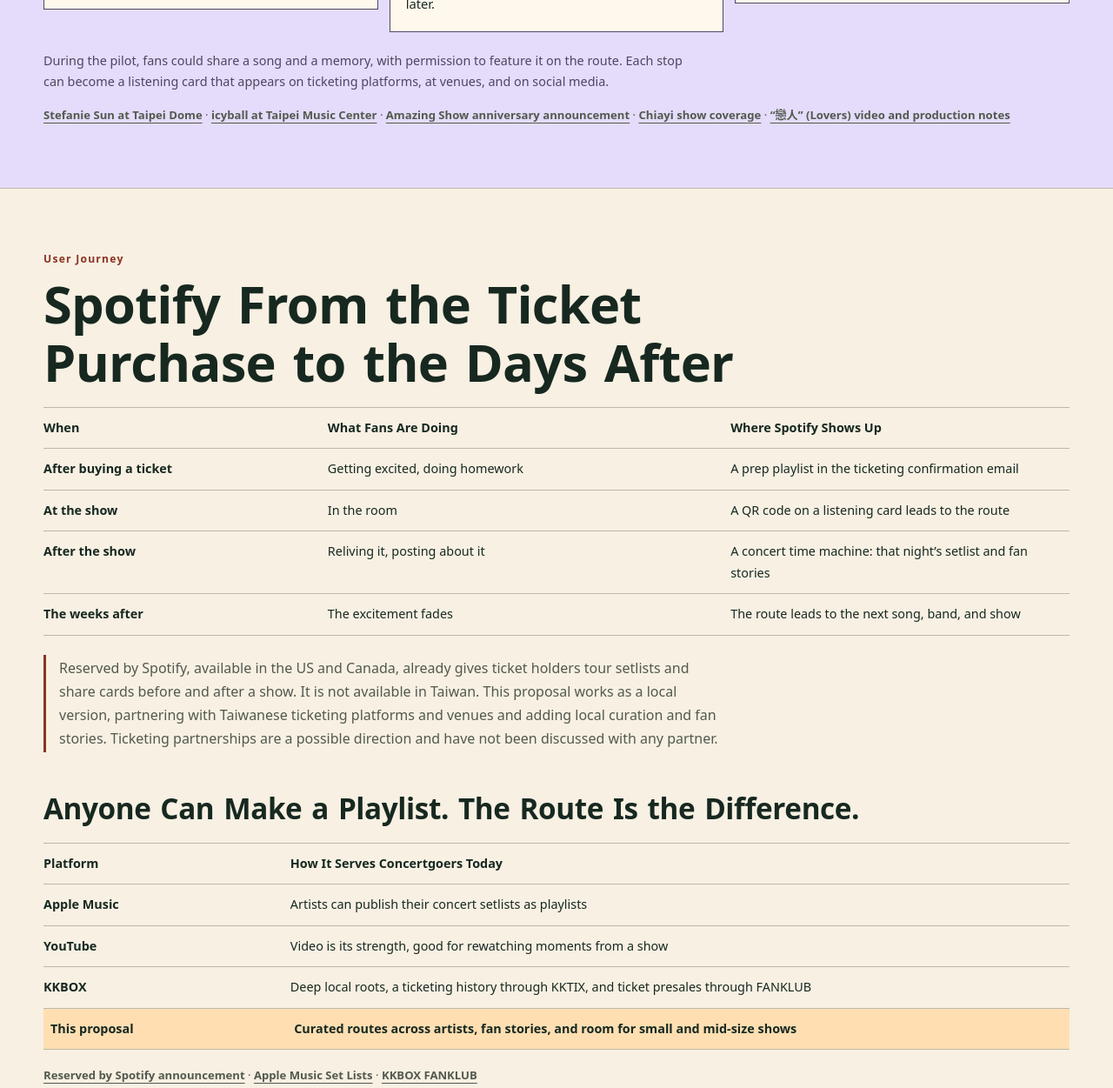
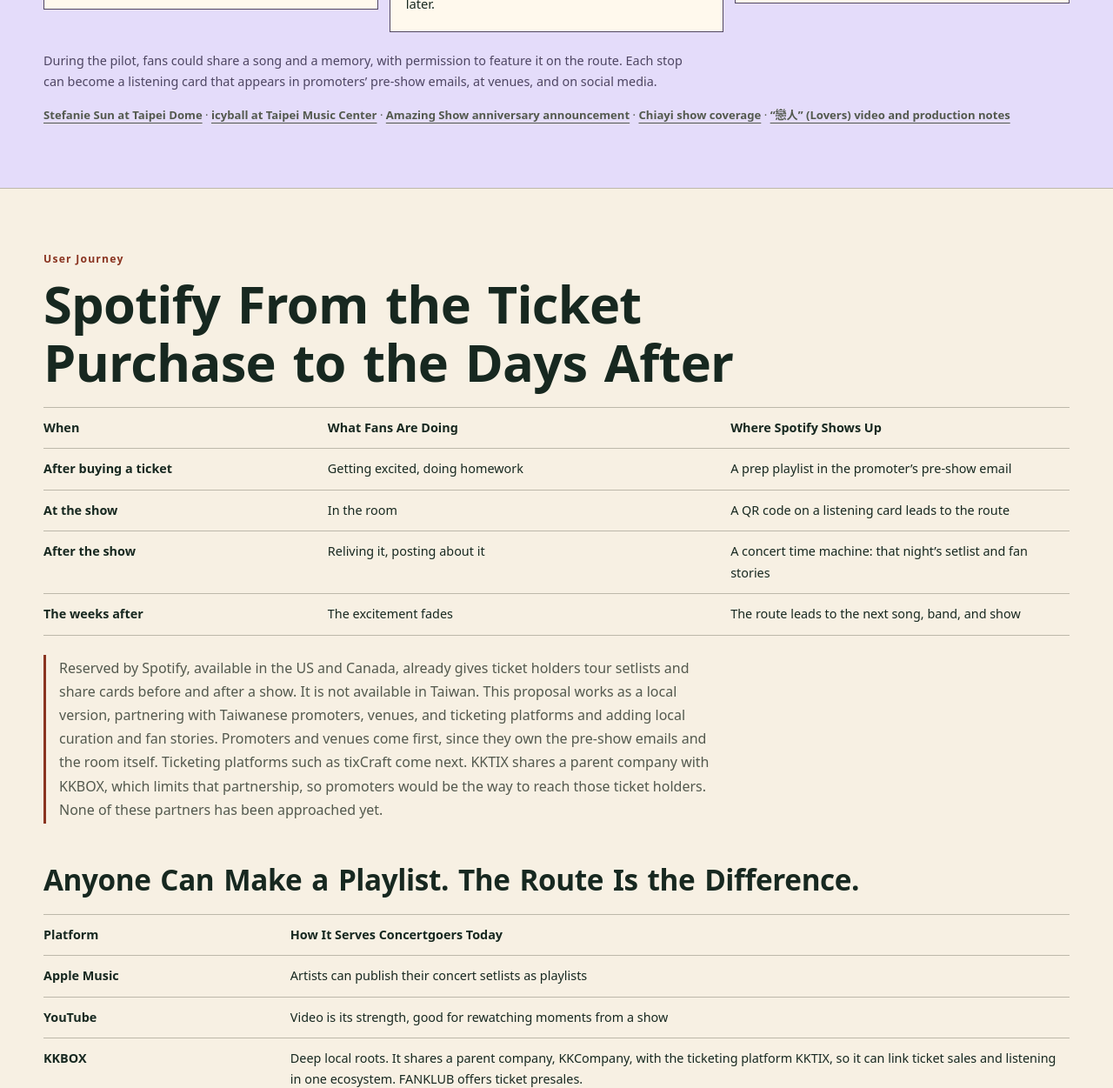
Before and after one commit to Chiao411/after-the-show, a plain HTML site: page index.html in a window 1280 px wide. Shown: the part 5216-6467 px from the top of the page at 87% size. Drawn offline with Linux system fonts and the light colour scheme.

Commit message:
Route pre-show outreach through promoters and name the KKTIX/KKBOX tie
Co-Authored-By: Claude Opus 5.5 <noreply@anthropic.com>

```diff
--- a/index.html
+++ b/index.html
@@ -346,7 +346,7 @@ html[lang="en"] .zh-br{display:none}
 <div class="eyebrow">目標對象</div><h2>我們要接住誰？</h2>
 <div class="audience">
 <div><span class="label">主要</span><h3>已經在用 Spotify、會買票進場的樂迷</h3><p>也包括還沒訂閱 Premium 的用戶。他們願意為一晚花三千多元，但演出結束後，熱度停在社群貼文和回憶裡，沒有變成每天的聆聽。目標是讓這份熱度變成聆聽習慣。</p></div>
-<div><span class="label">次要</span><h3>還沒使用 Spotify 的進場樂迷</h3><p>透過售票平台和場館的入口，第一次接觸 Spotify。目標是完成第一次播放。</p></div>
+<div><span class="label">次要</span><h3>還沒使用 Spotify 的進場樂迷</h3><p>透過主辦單位和場館的入口，第一次接觸 Spotify。目標是完成第一次播放。</p></div>
 </div>
 </div></section>
 <section id="route" class="case"><div class="wrap">
@@ -384,28 +384,28 @@ html[lang="en"] .zh-br{display:none}
 </ol>
 </article>
 </div>
-<p class="case-note">試辦時，可以徵集樂迷願意公開的選曲和記憶，經同意後放回對應的路徑。每一站都可以做成一張聆聽卡，在售票平台、場館和社群上出現。</p>
+<p class="case-note">試辦時，可以徵集樂迷願意公開的選曲和記憶，經同意後放回對應的路徑。每一站都可以做成一張聆聽卡，在主辦單位的行前通知、場館和社群上出現。</p>
 <p class="source"><a href="https://www.nownews.com/news/6836363" target="_blank" rel="noopener">孫燕姿大巨蛋報導</a> · <a href="https://www.thenewslens.com/article/267188" target="_blank" rel="noopener">冰球樂團北流專場報導</a> · <a href="https://www.thenewslens.com/article/265860" target="_blank" rel="noopener">美秀集團十週年專場公告</a> · <a href="https://n.yam.com/Article/20260524154045" target="_blank" rel="noopener">嘉義專場報導</a> · <a href="https://www.youtube.com/watch?v=U-bXx_4Nwx8" target="_blank" rel="noopener">〈戀人〉MV 與製作筆記</a></p>
 </div></section>
 <section id="journey"><div class="wrap">
 <div class="eyebrow">用戶旅程</div><h2>從買票到散場後，<br class="zh-br">Spotify 都在</h2>
 <div class="table" role="table" aria-label="樂迷從買票到散場後的旅程">
 <div class="measure" role="row"><span role="columnheader">時間點</span><span role="columnheader">樂迷在做什麼</span><span role="columnheader">Spotify 出現的方式</span></div>
-<div class="measure" role="row"><span role="cell">買票後</span><span role="cell">期待、做功課</span><span role="cell">售票平台的通知信附上預習歌單</span></div>
+<div class="measure" role="row"><span role="cell">買票後</span><span role="cell">期待、做功課</span><span role="cell">主辦單位的行前通知附上預習歌單</span></div>
 <div class="measure" role="row"><span role="cell">演出當下</span><span role="cell">在現場</span><span role="cell">聆聽卡上的 QR code 導向音樂路徑</span></div>
 <div class="measure" role="row"><span role="cell">散場後</span><span role="cell">回味、在社群分享</span><span role="cell">演唱會時光機：回到那一晚的歌單和樂迷故事</span></div>
 <div class="measure" role="row"><span role="cell">之後幾週</span><span role="cell">熱度退去</span><span role="cell">音樂路徑帶他們聽下一首、下一團、下一場</span></div>
 </div>
-<aside>Spotify 在美國與加拿大推出的 Reserved，已經讓購票樂迷在演出前後取得巡迴歌單與分享卡，台灣目前還沒有這項服務。這個提案可以視為在地版本：跟台灣的售票平台和場館合作，再加上在地策展與樂迷故事。售票平台合作是可洽談的方向，尚未接洽。</aside>
+<aside>Spotify 在美國與加拿大推出的 Reserved，已經讓購票樂迷在演出前後取得巡迴歌單與分享卡，台灣目前還沒有這項服務。這個提案可以視為在地版本：跟台灣的主辦單位、場館和售票平台合作，再加上在地策展與樂迷故事。合作的優先順序是主辦單位與場館，它們掌握行前通知和現場；其次是拓元等售票平台。KKTIX 與 KKBOX 同屬 KKCompany 集團，合作空間有限，因此改由主辦單位觸及購票者。以上皆是可洽談的方向，尚未接洽。</aside>
 <h3 class="sub-h">歌單誰都能做，<br class="zh-br">路徑才是差異</h3>
 <div class="table compare" role="table" aria-label="各平台如何接住演唱會樂迷">
 <div class="measure" role="row"><span role="columnheader">平台</span><span role="columnheader">現在怎麼接住演唱會樂迷</span></div>
 <div class="measure" role="row"><span role="cell">Apple Music</span><span role="cell">藝人可以自行把演唱會歌單發布成播放清單</span></div>
 <div class="measure" role="row"><span role="cell">YouTube</span><span role="cell">畫面是強項，適合重溫演出片段</span></div>
-<div class="measure" role="row"><span role="cell">KKBOX</span><span role="cell">在地經營深，過去推出過 KKTIX 售票，FANKLUB 提供門票搶先購</span></div>
+<div class="measure" role="row"><span role="cell">KKBOX</span><span role="cell">在地經營深，與 KKTIX 同屬 KKCompany 集團，能把售票和聆聽串在同一個生態系；FANKLUB 提供門票搶先購</span></div>
 <div class="measure is-us" role="row"><span role="cell">這個提案</span><span role="cell">由策展串起跨藝人的探索路徑，加上樂迷故事，中小型演出也照顧到</span></div>
 </div>
-<p class="source"><a href="https://newsroom.spotify.com/2026-09-24/reserved-by-spotify-share-cards-setlists/" target="_blank" rel="noopener">Reserved by Spotify 公告</a> · <a href="https://www.macrumors.com/2024/10/17/apple-music-concert-set-list-playlists/" target="_blank" rel="noopener">Apple Music Set Lists</a> · <a href="https://www.inside.com.tw/article/39490-kkbox-fanklub" target="_blank" rel="noopener">KKBOX FANKLUB</a></p>
+<p class="source"><a href="https://newsroom.spotify.com/2026-09-24/reserved-by-spotify-share-cards-setlists/" target="_blank" rel="noopener">Reserved by Spotify 公告</a> · <a href="https://www.macrumors.com/2024/10/17/apple-music-concert-set-list-playlists/" target="_blank" rel="noopener">Apple Music Set Lists</a> · <a href="https://www.inside.com.tw/article/39490-kkbox-fanklub" target="_blank" rel="noopener">KKBOX FANKLUB</a> · <a href="https://www.bnext.com.tw/article/66375/kkbox-group-to-kkcompany" target="_blank" rel="noopener">KKCompany 集團更名報導</a></p>
 </div></section>
 <section id="pilot"><div class="wrap">
 <div class="eyebrow">提案 · 試辦設計</div><h2>樂迷會不會回來聽？</h2><p class="deck">從一場演出開始。藝人提供一個值得重聽的聲音細節，樂迷說一段當晚記得的事，場館或主辦推薦下一位有關聯的音樂人。社群分享其中一段故事，聆聽頁給出選曲理由，Spotify 歌單承接後續收聽。</p>
@@ -446,6 +446,7 @@ html[lang="en"] .zh-br{display:none}
 
 <script>
 const englishCopy = {
+  "KKCompany 集團更名報導": "KKBOX Group renamed KKCompany",
   "願意花錢進場的人，": "More Fans Are Paying to See Music Live",
   "越來越多": "",
   "演出會帶動收聽，": "Shows Lift Listening, but the Lift Doesn’t Always Last",
@@ -581,7 +582,7 @@ const englishCopy = {
   "也包括還沒訂閱 Premium 的用戶。他們願意為一晚花三千多元，但演出結束後，熱度停在社群貼文和回憶裡，沒有變成每天的聆聽。目標是讓這份熱度變成聆聽習慣。": "This includes free users. They will spend more than NT$3,000 on one night, but after the show the excitement stays in social posts and memories instead of turning into daily listening. The goal is to turn that excitement into a listening habit.",
   "次要": "Secondary",
   "還沒使用 Spotify 的進場樂迷": "Concertgoers Who Don’t Use Spotify Yet",
-  "透過售票平台和場館的入口，第一次接觸 Spotify。目標是完成第一次播放。": "They meet Spotify for the first time through a ticketing platform or venue. The goal is a first play.",
+  "透過主辦單位和場館的入口，第一次接觸 Spotify。目標是完成第一次播放。": "They meet Spotify for the first time through a promoter or venue. The goal is a first play.",
 
   "提案 · 音樂路徑": "The Proposal · Listening Routes",
   "把一場演出，延長成好幾週的聆聽": "Turn One Night Into Weeks of Listening",
@@ -609,7 +610,7 @@ const englishCopy = {
   "最高到第 14 名，演出前五週落在第 39 到 50 名之間，演出那週升到第 29 名。": "It peaked at No. 14. In the five weeks before the show it sat between No. 39 and No. 50, then rose to No. 29 in the show week.",
   "十週年專場《AS= =+》。嘉義沒有大型室內場館，團隊在校園裡從零搭起舞台，兩天超過一萬人。": "The band’s tenth-anniversary shows, AS= =+. Chiayi has no large indoor venue, so the team built a stage from scratch on a campus. More than 10,000 people came over two nights.",
   "間奏裡的薩克斯風是落日飛車的黃浩庭吹的。這段合作是從美秀走向另一個樂團的入口。": "The saxophone in the interlude is played by Sunset Rollercoaster’s Huang Hao-Ting. That credit is a way from Amazing Show into another band.",
-  "試辦時，可以徵集樂迷願意公開的選曲和記憶，經同意後放回對應的路徑。每一站都可以做成一張聆聽卡，在售票平台、場館和社群上出現。": "During the pilot, fans could share a song and a memory, with permission to feature it on the route. Each stop can become a listening card that appears on ticketing platforms, at venues, and on social media.",
+  "試辦時，可以徵集樂迷願意公開的選曲和記憶，經同意後放回對應的路徑。每一站都可以做成一張聆聽卡，在主辦單位的行前通知、場館和社群上出現。": "During the pilot, fans could share a song and a memory, with permission to feature it on the route. Each stop can become a listening card that appears in promoters’ pre-show emails, at venues, and on social media.",
   "孫燕姿大巨蛋報導": "Stefanie Sun at Taipei Dome",
   "冰球樂團北流專場報導": "icyball at Taipei Music Center",
   "美秀集團十週年專場公告": "Amazing Show anniversary announcement",
@@ -624,7 +625,7 @@ const englishCopy = {
   "Spotify 出現的方式": "Where Spotify Shows Up",
   "買票後": "After buying a ticket",
   "期待、做功課": "Getting excited, doing homework",
-  "售票平台的通知信附上預習歌單": "A prep playlist in the ticketing confirmation email",
+  "主辦單位的行前通知附上預習歌單": "A prep playlist in the promoter’s pre-show email",
   "演出當下": "At the show",
   "在現場": "In the room",
   "聆聽卡上的 QR code 導向音樂路徑": "A QR code on a listening card leads to the route",
@@ -634,14 +635,14 @@ const englishCopy = {
   "之後幾週": "The weeks after",
   "熱度退去": "The excitement fades",
   "音樂路徑帶他們聽下一首、下一團、下一場": "The route leads to the next song, band, and show",
-  "Spotify 在美國與加拿大推出的 Reserved，已經讓購票樂迷在演出前後取得巡迴歌單與分享卡，台灣目前還沒有這項服務。這個提案可以視為在地版本：跟台灣的售票平台和場館合作，再加上在地策展與樂迷故事。售票平台合作是可洽談的方向，尚未接洽。": "Reserved by Spotify, available in the US and Canada, already gives ticket holders tour setlists and share cards before and after a show. It is not available in Taiwan. This proposal works as a local version, partnering with Taiwanese ticketing platforms and venues and adding local curation and fan stories. Ticketing partnerships are a possible direction and have not been discussed with any partner.",
+  "Spotify 在美國與加拿大推出的 Reserved，已經讓購票樂迷在演出前後取得巡迴歌單與分享卡，台灣目前還沒有這項服務。這個提案可以視為在地版本：跟台灣的主辦單位、場館和售票平台合作，再加上在地策展與樂迷故事。合作的優先順序是主辦單位與場館，它們掌握行前通知和現場；其次是拓元等售票平台。KKTIX 與 KKBOX 同屬 KKCompany 集團，合作空間有限，因此改由主辦單位觸及購票者。以上皆是可洽談的方向，尚未接洽。": "Reserved by Spotify, available in the US and Canada, already gives ticket holders tour setlists and share cards before and after a show. It is not available in Taiwan. This proposal works as a local version, partnering with Taiwanese promoters, venues, and ticketing platforms and adding local curation and fan stories. Promoters and venues come first, since they own the pre-show emails and the room itself. Ticketing platforms such as tixCraft come next. KKTIX shares a parent company with KKBOX, which limits that partnership, so promoters would be the way to reach those ticket holders. None of these partners has been approached yet.",
   "歌單誰都能做，路徑才是差異": "Anyone Can Make a Playlist. The Route Is the Difference.",
   "各平台如何接住演唱會樂迷": "How each platform serves concertgoers today",
   "平台": "Platform",
   "現在怎麼接住演唱會樂迷": "How It Serves Concertgoers Today",
   "藝人可以自行把演唱會歌單發布成播放清單": "Artists can publish their concert setlists as playlists",
   "畫面是強項，適合重溫演出片段": "Video is its strength, good for rewatching moments from a show",
-  "在地經營深，過去推出過 KKTIX 售票，FANKLUB 提供門票搶先購": "Deep local roots, a ticketing history through KKTIX, and ticket presales through FANKLUB",
+  "在地經營深，與 KKTIX 同屬 KKCompany 集團，能把售票和聆聽串在同一個生態系；FANKLUB 提供門票搶先購": "Deep local roots. It shares a parent company, KKCompany, with the ticketing platform KKTIX, so it can link ticket sales and listening in one ecosystem. FANKLUB offers ticket presales.",
   "這個提案": "This proposal",
   "由策展串起跨藝人的探索路徑，加上樂迷故事，中小型演出也照顧到": "Curated routes across artists, fan stories, and room for small and mid-size shows",
   "Reserved by Spotify 公告": "Reserved by Spotify announcement",
```
